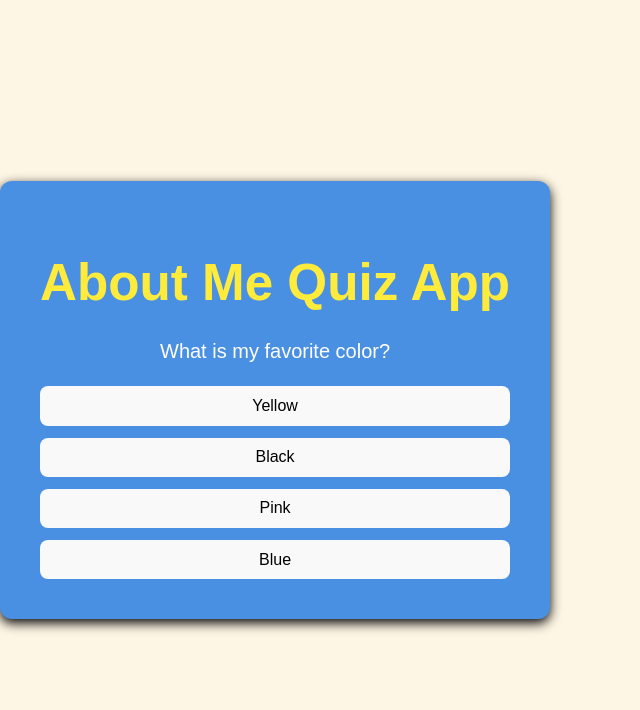
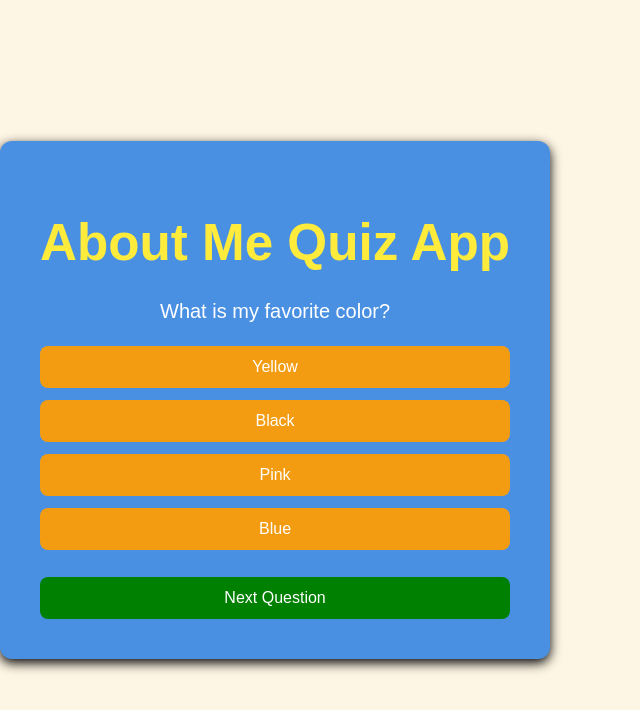
Before and after one commit to sadiyameem/my-react-quiz-app, a React (Vite) app: page / in a window 1280 px wide. Shown: the top 710 px of the page, without its empty margins (0-640 px from the left). Built offline with nearby package versions, Linux system fonts and the light colour scheme.

Commit message:
added a next question button and put css on it

```diff
--- a/src/App.css
+++ b/src/App.css
@@ -37,7 +37,7 @@ body {
   gap: 12px;
 }
 
-.quiz-botton {
+.quiz-button {
   padding: 12px;
   border: none;
   border-radius: 8px;
@@ -51,3 +51,18 @@ body {
 .quiz-button:hover {
   background-color: #d35400;
 }
+
+.next-button {
+  padding: 12px;
+  border: none;
+  border-radius: 8px;
+  background-color: green;
+  color: white;
+  font-size: 16px;
+  cursor: pointer;
+  margin-top: 15px;
+}
+
+.next-button:hover {
+  background-color: darkgreen;
+}
--- a/src/App.jsx
+++ b/src/App.jsx
@@ -45,6 +45,8 @@ function App() {
                             {option.answerText}
                         </button>
                     ))}
+                    <button className="next-button">Next Question</button>
+
                 </div>
             </div>
         </div>
```
